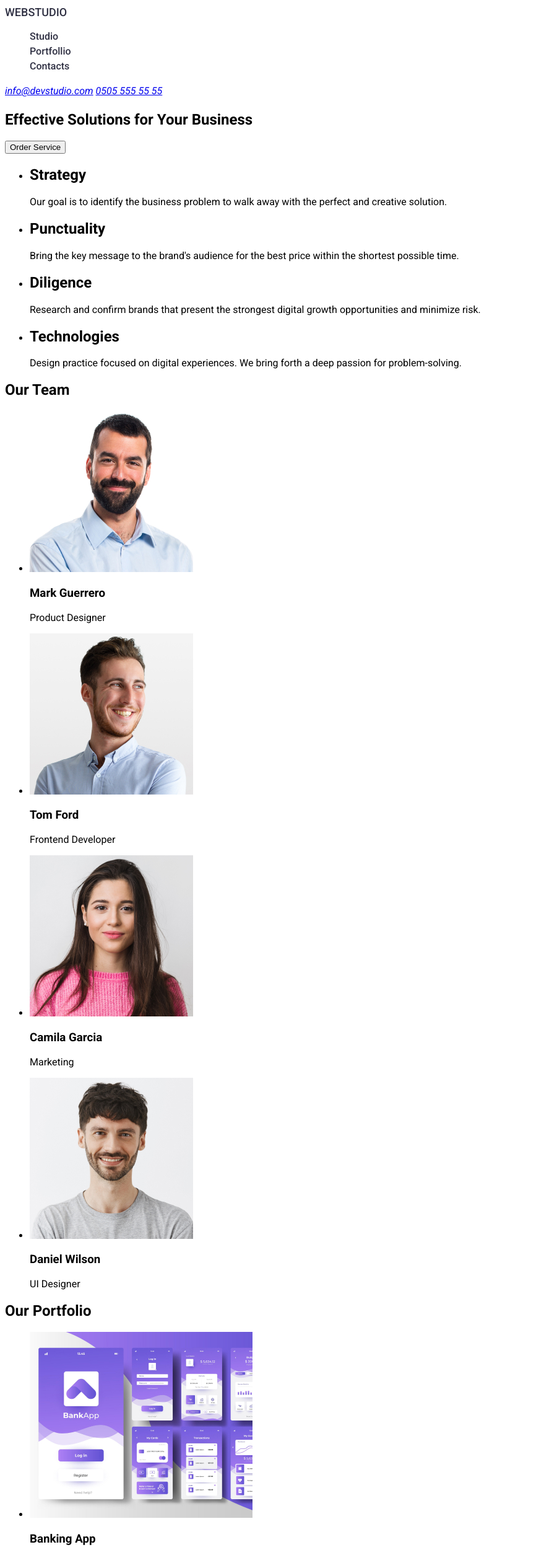
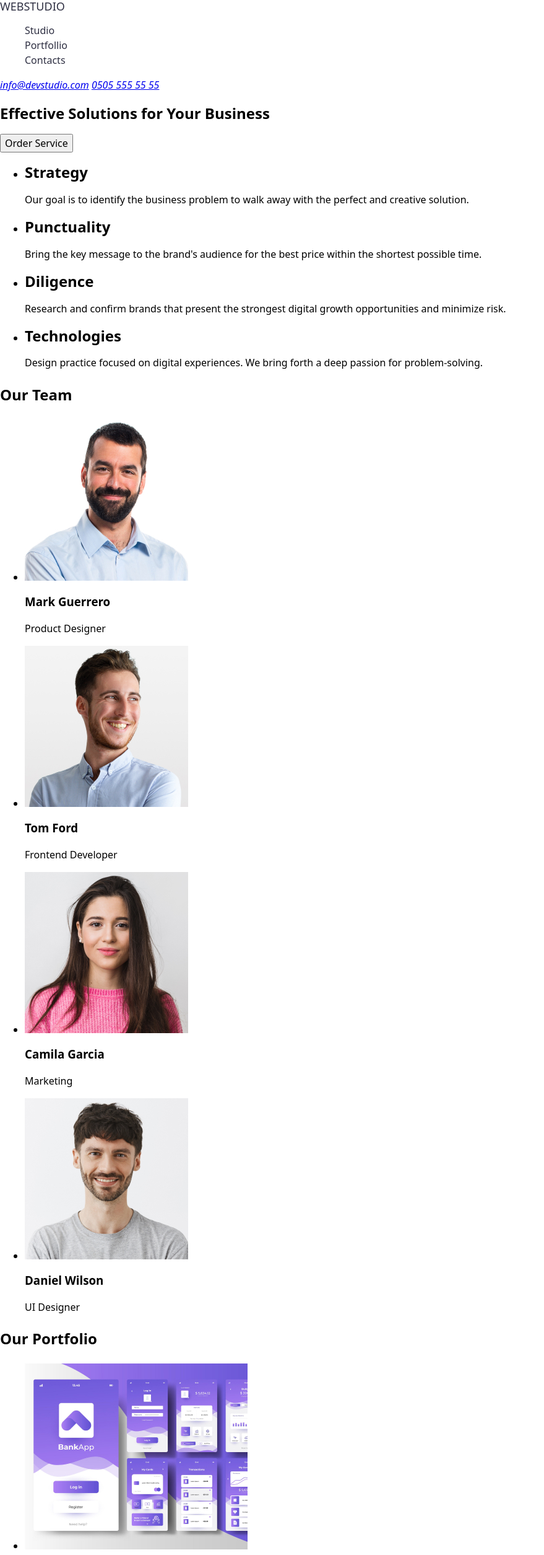
Before and after one commit to EmreMaltepe/goit-markup-hw-02, a plain HTML site: page index.html in a window 1280 px wide. Shown: the top 2509 px of the page at 62% size, without its empty margins (0-879 px from the left). Drawn offline with nearby package versions, Linux system fonts and the light colour scheme.

Commit message:
latest updated project

```diff
--- a/styles.css
+++ b/css/styles.css
@@ -7,7 +7,7 @@ body {
 .page-logo {
     font-weight: 500;
     font-size: 18px;
-    line-height: 1.3;
+    line-height: 1.3rem;
     letter-spacing: 3%;
     color: #2E2F42;
     text-decoration: none;
@@ -17,7 +17,7 @@ body {
 .page-menu-list a {
     font-weight: 500;
     font-size: 16px;
-    line-height: 1.5;
+    line-height: 1.5rem;
     letter-spacing: 2%;
     color: #2E2F42;
     text-decoration: none;
@@ -31,7 +31,7 @@ body {
 .page-menu-information {
     font-weight: 400;
     font-size: 16px;
-    line-height: 1.5;
+    line-height: 1.5rem;
     letter-spacing: 2%;
     text-decoration: none;
 }
@@ -46,13 +46,54 @@ body {
 
 .page-icon {
     cursor: pointer;
+    line-height: 1.5rem;
 }
 
 .page-text main p{
-    line-height: 1.5;
+    line-height: 3,75rem;
 }
 
 .page-picture img{
     height: 260;
     width: 240;
 }
+
+.page-picture h2 {
+    line-height: 2.5rem;
+}
+
+.page-picture li h3 {
+    line-height: 1.5rem;
+}
+
+.page-picture li p {
+    line-height: 1.5rem;
+}
+
+.page-part-two h2{
+    line-height: 1.5rem;
+}
+
+.page-part-two p{
+    line-height: 1.5rem;
+}
+
+.page-part-three h2 {
+    line-height: 2.5rem;
+}
+
+.page-part-three li h3 {
+    line-height: 1.5rem;
+}
+
+.page-part-three {
+    line-height: 1.5rem;
+}
+
+.page-last a {
+    line-height: 1.3rem;
+}
+
+.page-last p {
+    line-height: 1.5rem;
+}
--- a/index.html
+++ b/index.html
@@ -4,8 +4,12 @@
     <meta charset="UTF-8">
     <title>webstudio</title>
     <link href="https://fonts.googleapis.com/css2?family=Roboto:ital,wght@0,100;0,300;0,400;0,500;0,700;0,900;1,100;1,300;1,400;1,500;1,700;1,900&display=swap" rel="stylesheet">
-    <link rel="stylesheet" href="styles.css" />
+    <link rel="stylesheet" href="/css/styles.css" />
     <link href="https://cdnjs.cloudflare.com/ajax/libs/modern-normalize/3.0.0/modern-normalize.css">
+    <link rel="stylesheet" href="https://cdnjs.cloudflare.com/ajax/libs/modern-normalize/3.0.0/modern-normalize.min.css"
+      integrity="sha512-3axTZ/bKFZH5/qLFTl4U+mDbBDFW+5QO5L7D1HnOhlhJbcNDIVJxoNm6It77g0eUdzfKZlHirayqRC2qJaAOJw=="
+      crossorigin="anonymous"
+      referrerpolicy="no-referrer"/>
 </head>
 <body>
    <header>
@@ -36,7 +40,7 @@
         <button class="page-icon" type="button">Order Service</button>
         </section>
 
-        <section>
+        <section class="page-part-two">
         <ul>
             <li>
                 <h2>Strategy</h2>
@@ -86,7 +90,7 @@
          </ul>
         </section>
 
-        <section>
+        <section class="page-part-three">
             <h2>Our Portfolio</h2>
         <ul>
             <li>
@@ -128,7 +132,7 @@
         </section>
     </main>
 
-    <footer>
+    <footer class="page-last">
         <a href="#" target="_self">webstudio</a>
         <p>Increase the flow of customers and sales for your business with digital marketing & growth solutions.</p>
     </footer>
```
